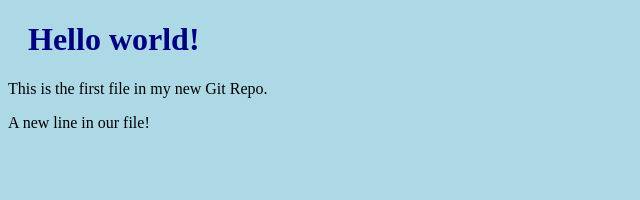
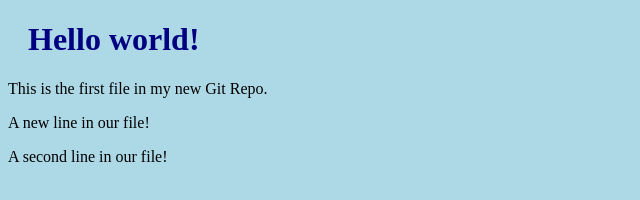
Before and after one commit to mchan1117/hello-world, a plain HTML site: page index.html in a window 1280 px wide. Shown: the whole page, without its empty margins (0-640 px from the left). Drawn offline with Linux system fonts and the light colour scheme.

Commit message:
Updated index.html with a new line

```diff
--- a/index.html
+++ b/index.html
@@ -9,6 +9,7 @@
 <h1>Hello world!</h1>
 <p>This is the first file in my new Git Repo.</p>
 <p>A new line in our file!</p>
+<p>A second line in our file!</p>
 
 </body>
 </html>
```
